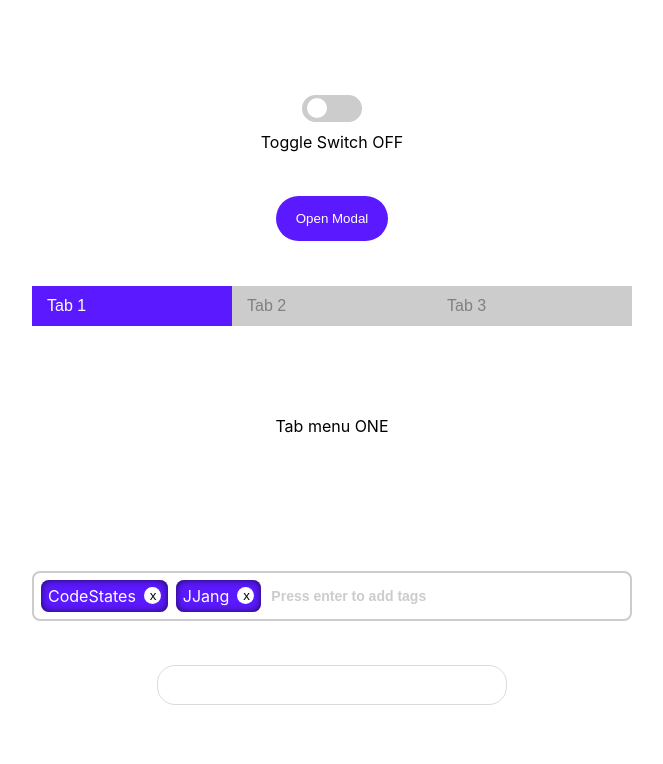
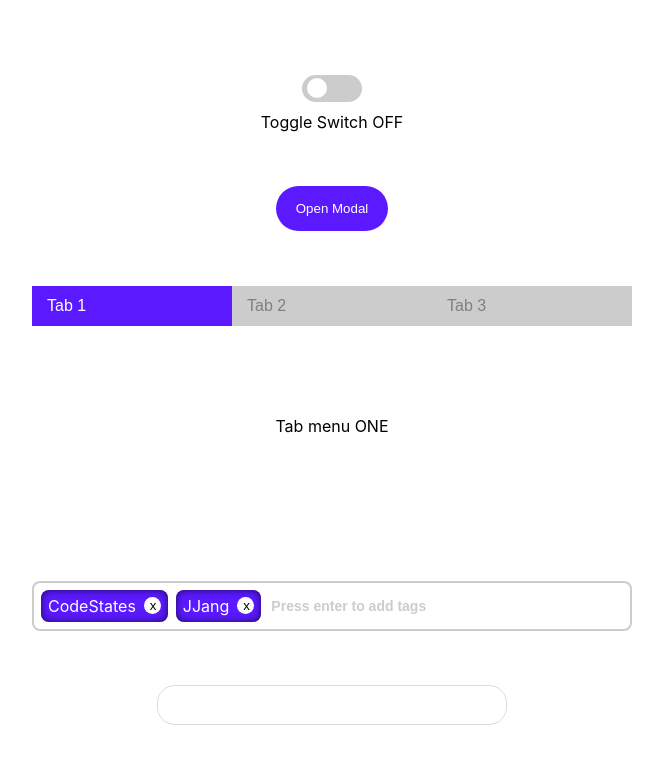
Before and after one commit to kks2139/wanted_pre_onboarding, a React (Create React App) app: page / in a window 1280 px wide. Shown: the top 764 px of the page, without its empty margins (308-971 px from the left). Built offline with nearby package versions, Linux system fonts and the light colour scheme.

Commit message:
ui 버그수정

```diff
--- a/src/App.js
+++ b/src/App.js
@@ -11,7 +11,7 @@ function App() {
 
   const style = css`
     min-height: 100vh;
-    padding: 50px;
+    padding: 20px;
     display: flex;
     flex-direction: column;
     justify-content: space-evenly;
--- a/src/component/Tab.js
+++ b/src/component/Tab.js
@@ -4,6 +4,7 @@ import {css} from '@emotion/react';
 
 function Tab({children}){
     const [selectedIndex, setSelectedIndex] = useState(0);
+    const childs = Array(children.length).fill(0);
 
     const onClickTab = (index)=>{
         setSelectedIndex(index);
@@ -29,7 +30,7 @@ function Tab({children}){
     return(
         <div css={style}>
             <div className='tab-box'>
-                {Array(children.length).fill(0).map((el, i)=> (
+                {childs.map((el, i)=> (
                     <TabButton
                         key={i}
                         onClickTab={onClickTab}
--- a/src/component/Tag.js
+++ b/src/component/Tag.js
@@ -36,6 +36,7 @@ function Tag(){
         padding: 7px;
         width: 600px;
         height: 50px;
+        overflow-x: auto;
 
         &:focus-within {
             border-color: var(--color-main);
```
